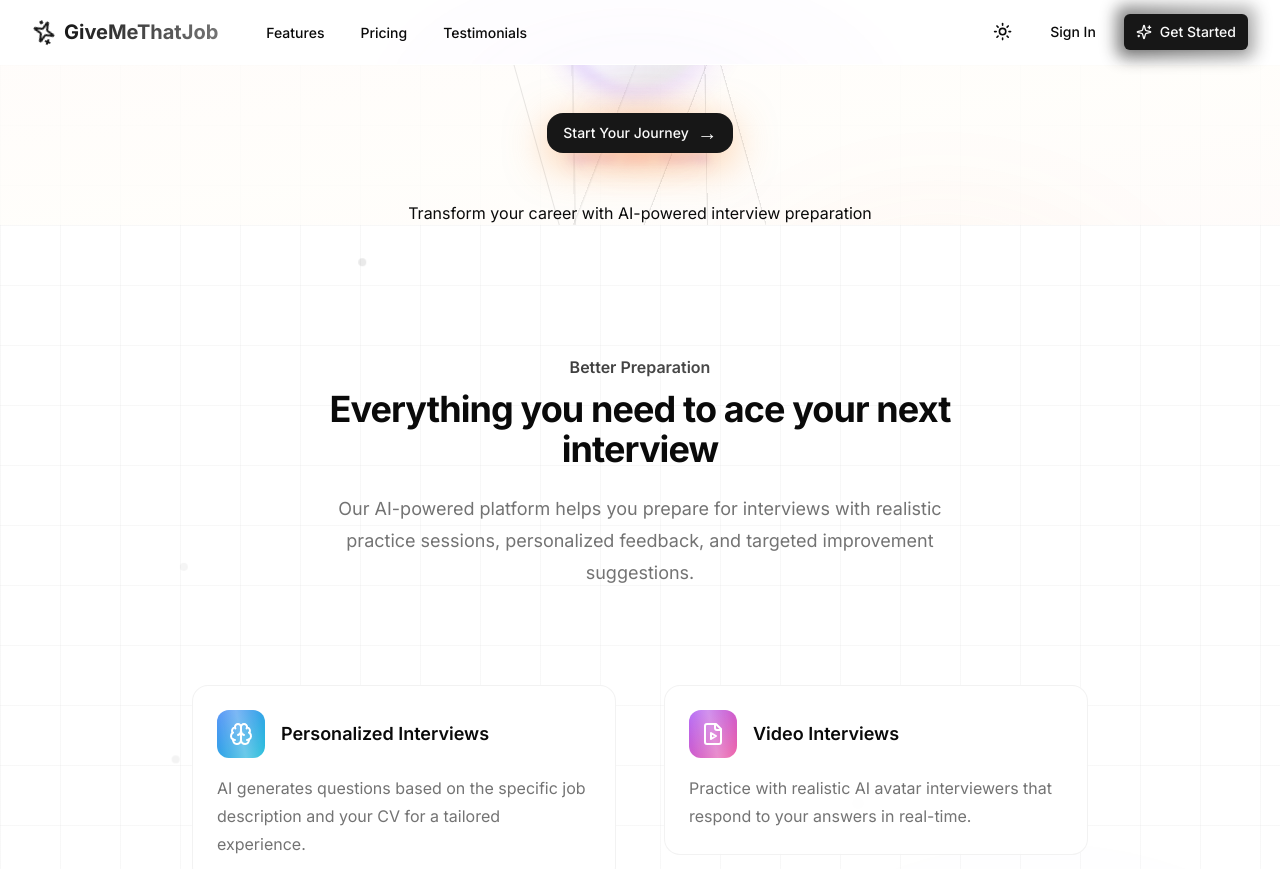
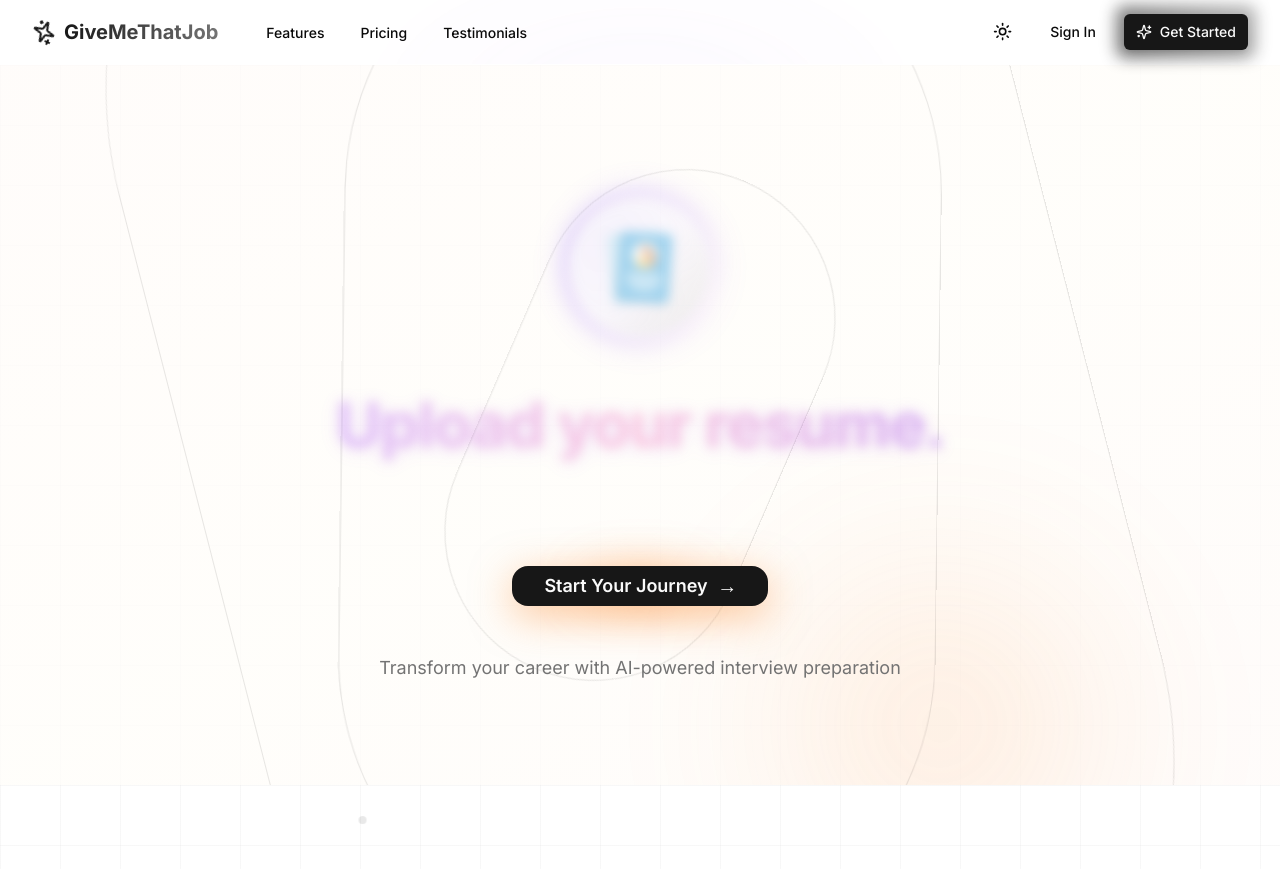
Before and after one commit to jolehuit/givemethatjob, a Next.js app: page / in a window 1280 px wide. Shown: the top 869 px of the page. Built offline with nearby package versions, Linux system fonts and the light colour scheme.

Commit message:
Improve hero section layout

```diff
--- a/app/globals.css
+++ b/app/globals.css
@@ -80,6 +80,48 @@
   body {
     @apply bg-background text-foreground antialiased;
   }
+}
+
+/* Hero section styles */
+.hero-container {
+  @apply min-h-[90vh] flex flex-col items-center justify-center py-12 px-4;
+}
+
+.hero-content {
+  @apply container mx-auto max-w-4xl;
+}
+
+.hero-animation {
+  @apply h-[200px] xs:h-[250px] sm:h-[300px] md:h-[350px];
+}
+
+.hero-title {
+  @apply text-3xl xs:text-4xl sm:text-5xl md:text-6xl lg:text-7xl font-bold tracking-tight;
+}
+
+.hero-button {
+  @apply px-6 py-3 xs:px-8 xs:py-4 text-base xs:text-lg font-semibold;
+}
+
+.hero-subtitle {
+  @apply text-sm xs:text-base sm:text-lg text-muted-foreground max-w-xl mx-auto;
+}
+
+/* Dashboard card styles */
+.card-dashboard {
+  @apply p-4 border rounded-lg bg-background/80 backdrop-blur-sm transition-all hover:border-border/80 hover:shadow-sm;
+}
+
+.space-items {
+  @apply space-y-2;
+}
+
+.icon-sm {
+  @apply h-4 w-4;
+}
+
+.icon-md {
+  @apply h-6 w-6;
 }
 
 /* Custom scrollbar */
```
